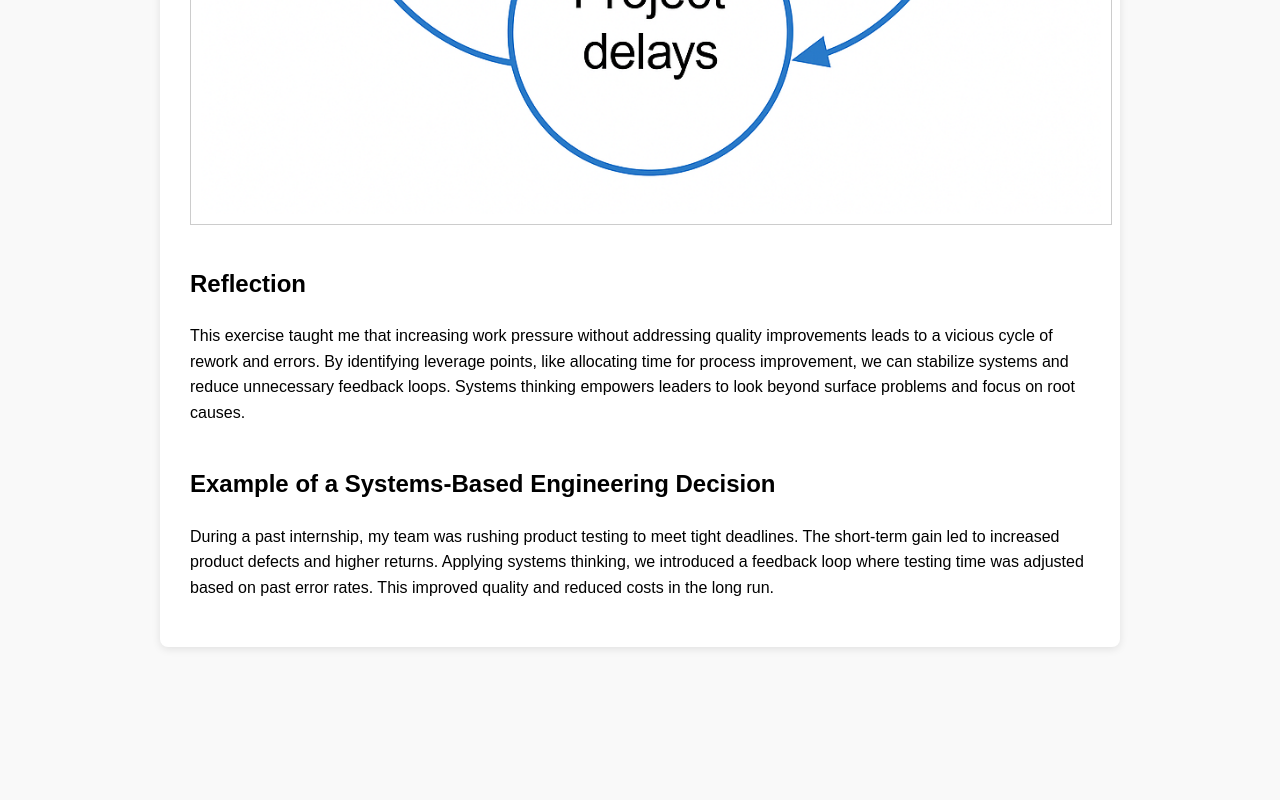
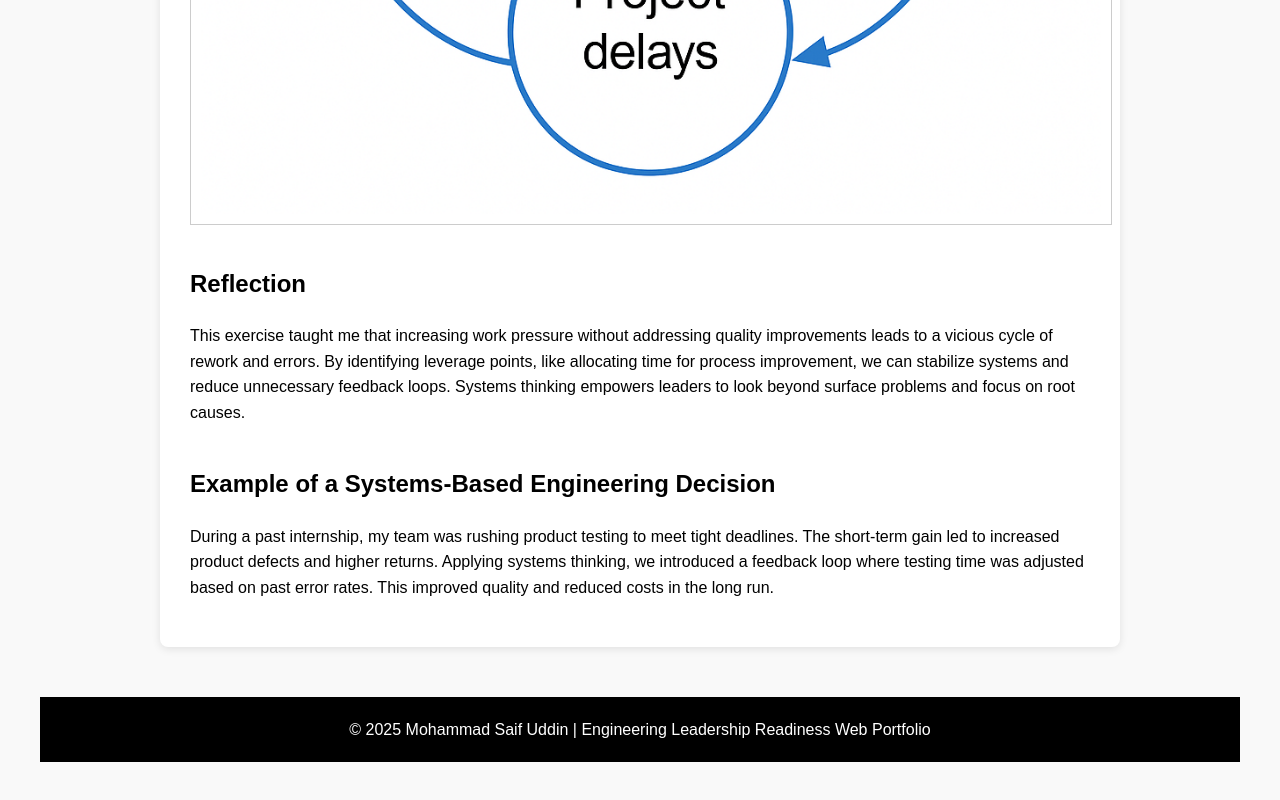
Before and after one commit to saifoliver/saifoliver.github.io, a plain HTML site: page systems-thinking.html in a window 1280 px wide. Shown: the part 995-1795 px from the top of the page. Before the commit the page ends 1682 px from the top, so only its background shows below. Drawn offline with Linux system fonts and the light colour scheme.

Commit message:
Update systems-thinking.html

```diff
--- a/systems-thinking.html
+++ b/systems-thinking.html
@@ -55,6 +55,9 @@
     <h2>Example of a Systems-Based Engineering Decision</h2>
     <p>During a past internship, my team was rushing product testing to meet tight deadlines. The short-term gain led to increased product defects and higher returns. Applying systems thinking, we introduced a feedback loop where testing time was adjusted based on past error rates. This improved quality and reduced costs in the long run.</p>
   </section>
+<footer style="text-align:center; padding: 20px; background-color: #000; color: #fff; margin-top: 50px;">
+  &copy; 2025 Mohammad Saif Uddin | Engineering Leadership Readiness Web Portfolio
+</footer>
 
 </body>
 </html>
```
